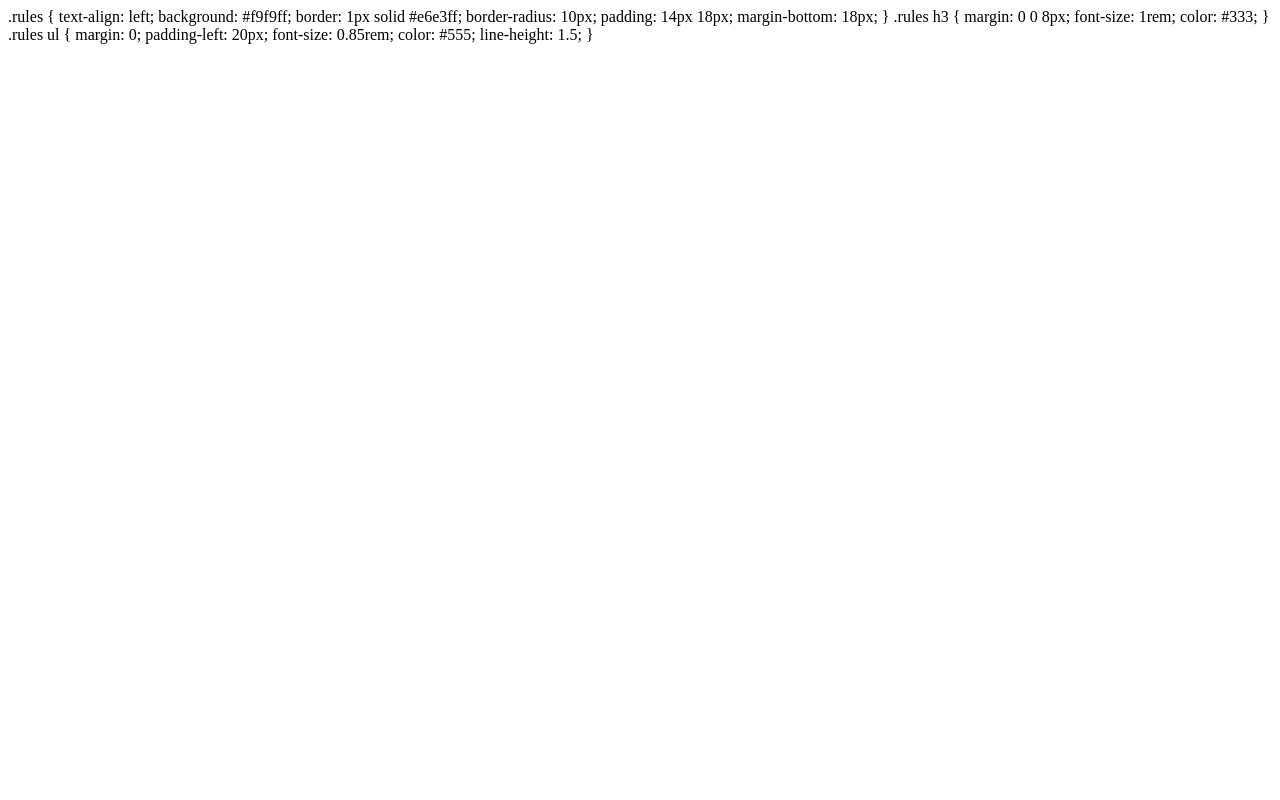
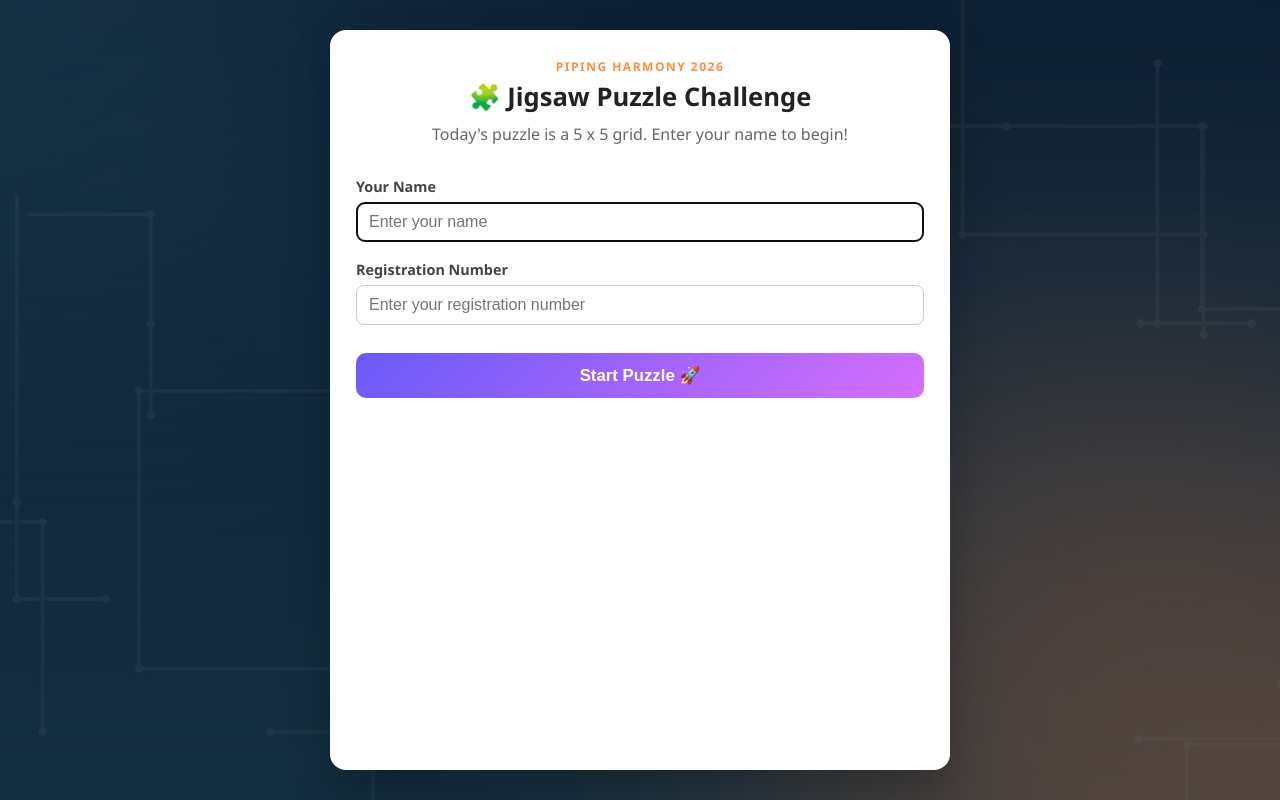
Before and after one commit to rajaprabhu75/jigsaw, a Flask app: page / in a window 1280 px wide. Run offline with Flask 3, Linux system fonts and the light colour scheme; data comes from the database, SQL or seed files in the repository.

Commit message:
Update Jigsaw

```diff
--- a/templates/index.html
+++ b/templates/index.html
@@ -1,22 +1,36 @@
-.rules {
-  text-align: left;
-  background: #f9f9ff;
-  border: 1px solid #e6e3ff;
-  border-radius: 10px;
-  padding: 14px 18px;
-  margin-bottom: 18px;
-}
+<!doctype html>
+<html lang="en">
+<head>
+<meta charset="utf-8">
+<meta name="viewport" content="width=device-width, initial-scale=1">
+<title>{{ event_name }} — Jigsaw Puzzle</title>
+<link rel="stylesheet" href="{{ url_for('static', filename='css/style.css') }}">
+</head>
+<body class="brand-bg">
+<div class="container registration-wide">
+  <p class="eyebrow">{{ event_name }}</p>
+  <h1>🧩 Jigsaw Puzzle Challenge</h1>
 
-.rules h3 {
-  margin: 0 0 8px;
-  font-size: 1rem;
-  color: #333;
-}
+  {% with messages = get_flashed_messages() %}
+    {% if messages %}
+      <div class="flash">{% for m in messages %}<p>{{ m }}</p>{% endfor %}</div>
+    {% endif %}
+  {% endwith %}
 
-.rules ul {
-  margin: 0;
-  padding-left: 20px;
-  font-size: 0.85rem;
-  color: #555;
-  line-height: 1.5;
-}
+  {% if config and config['image_name'] %}
+    <p class="subtitle">Today's puzzle is a {{ config['grid_size'] }} x {{ config['grid_size'] }} grid. Enter your name to begin!</p>
+    <form method="POST" class="card">
+      <label for="player_name">Your Name</label>
+      <input type="text" id="player_name" name="player_name" placeholder="Enter your name" required maxlength="40" autofocus>
+
+      <label for="reg_number">Registration Number</label>
+      <input type="text" id="reg_number" name="reg_number" placeholder="Enter your registration number" required maxlength="40">
+
+      <button type="submit">Start Puzzle 🚀</button>
+    </form>
+  {% else %}
+    <p class="subtitle">No puzzle has been set up yet. Please check back once the organizer uploads one.</p>
+  {% endif %}
+</div>
+</body>
+</html>
```
